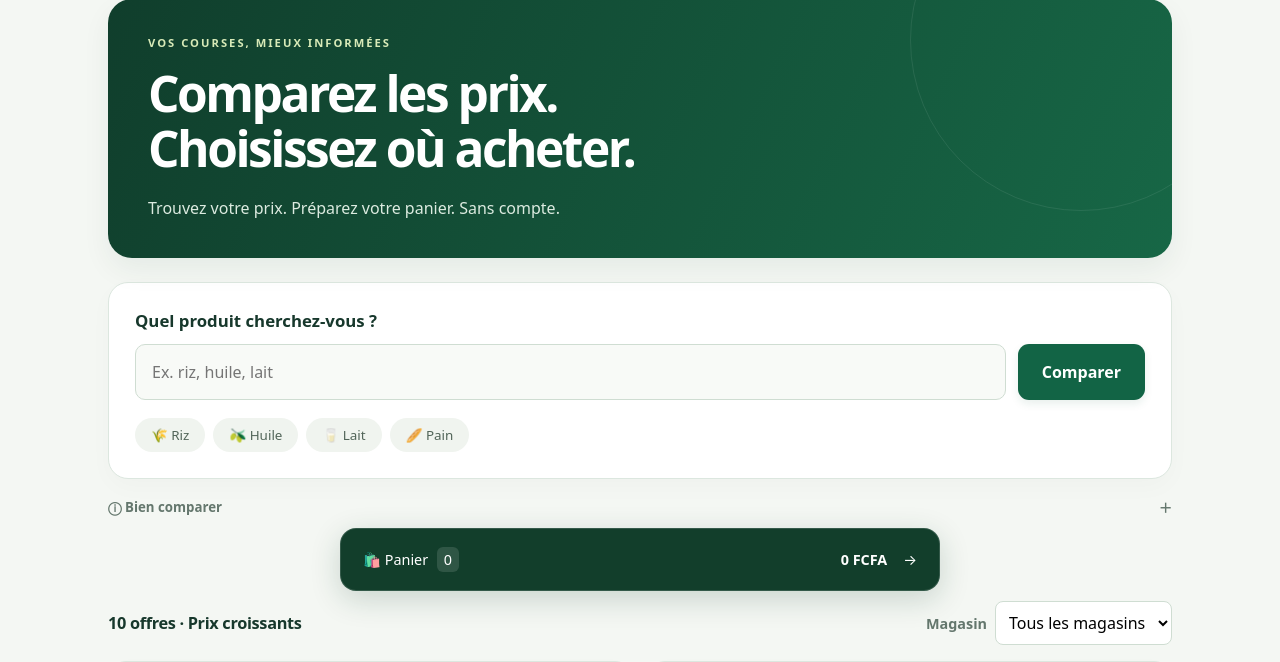
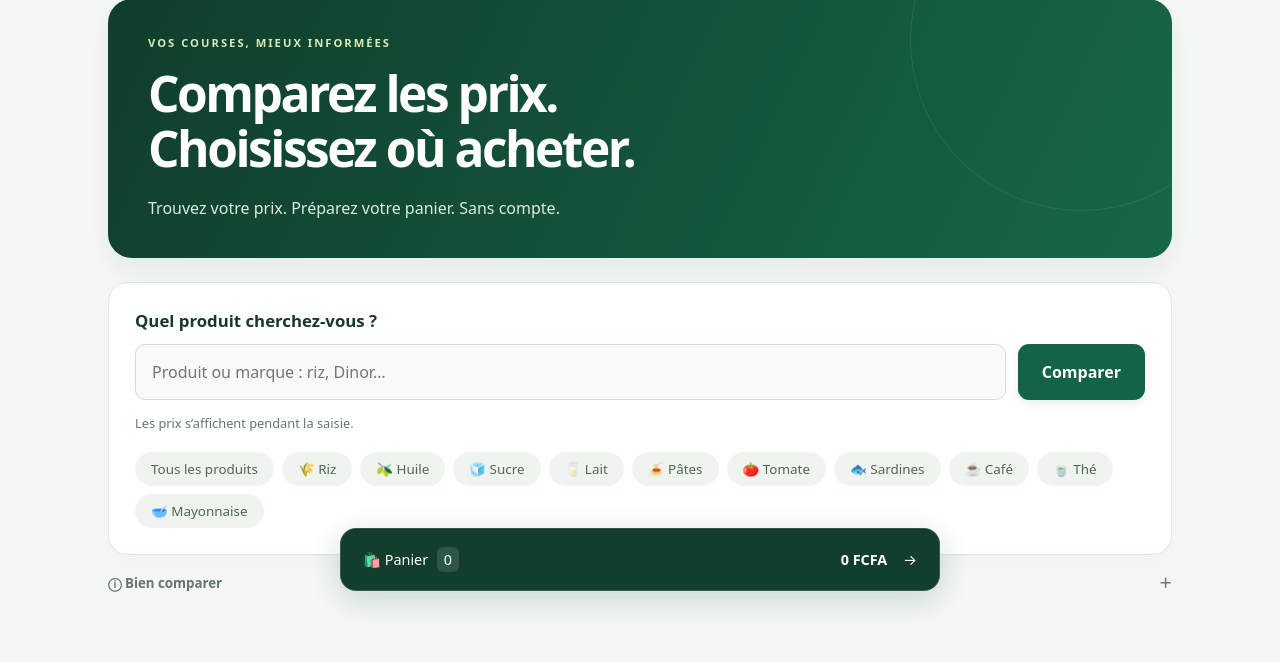
Before and after one commit to patrickeudess/compareprix, a Flask app: page / in a window 1280 px wide. Shown: the part 191-853 px from the top of the page. Run offline with Flask 3, Linux system fonts and the light colour scheme; data that the repository does not hold is empty; some libraries are stand-ins or nearby versions.

Commit message:
Make product search instant with accent tolerance and quick categories

```diff
--- a/templates/index.html
+++ b/templates/index.html
@@ -15,8 +15,8 @@
 <nav class="page-nav" aria-label="Navigation principale"><a href="./" aria-current="page"><span aria-hidden="true">🔎</span><span>Comparer</span></a><a href="./panier.html"><span aria-hidden="true">🛍️</span><span>Panier <b id="basketNavCount">0</b></span></a><a href="./contribuer.html"><span aria-hidden="true">📸</span><span>Ajouter un prix</span></a><a href="./compte.html"><span aria-hidden="true">👤</span><span>Compte</span></a></nav>
 <div class="welcome"><p class="eyebrow">Vos courses, mieux informées</p><h2>Comparez les prix.<br>Choisissez où acheter.</h2><p>Trouvez votre prix. Préparez votre panier. Sans compte.</p></div>
 <section class="search-panel" aria-label="Recherche de prix">
-<form id="searchForm"><label for="searchInput">Quel produit cherchez-vous ?</label><div class="search-form"><input id="searchInput" type="search" maxlength="200" placeholder="Ex. riz, huile, lait" required><button class="search-btn" type="submit">Comparer</button></div></form>
-<div class="suggestions" aria-label="Exemples de recherche"><button type="button" data-search="Riz">🌾 Riz</button><button type="button" data-search="Huile">🫒 Huile</button><button type="button" data-search="Lait">🥛 Lait</button><button type="button" data-search="Pain">🥖 Pain</button></div>
+<form id="searchForm"><label for="searchInput">Quel produit cherchez-vous ?</label><div class="search-form"><input id="searchInput" type="search" maxlength="200" placeholder="Produit ou marque : riz, Dinor…" list="productSuggestions" autocomplete="off"><button class="search-btn" type="submit">Comparer</button></div><datalist id="productSuggestions"></datalist><p class="hint">Les prix s’affichent pendant la saisie.</p></form>
+<div class="suggestions" aria-label="Produits courants"><button id="showAllProducts" type="button">Tous les produits</button><button type="button" data-search="Riz">🌾 Riz</button><button type="button" data-search="Huile">🫒 Huile</button><button type="button" data-search="Sucre">🧊 Sucre</button><button type="button" data-search="Lait">🥛 Lait</button><button type="button" data-search="Pâtes">🍝 Pâtes</button><button type="button" data-search="Tomate">🍅 Tomate</button><button type="button" data-search="Sardines">🐟 Sardines</button><button type="button" data-search="Café">☕ Café</button><button type="button" data-search="Thé">🍵 Thé</button><button type="button" data-search="Mayonnaise">🥣 Mayonnaise</button></div>
 </section>
 <details class="quick-help"><summary>ⓘ Bien comparer</summary><p>Comparez le même format. Vérifiez la date et le magasin : les prix sans date sont à confirmer.</p></details>
 <div id="status" class="status" role="status" aria-live="polite">Recherchez un produit pour commencer.</div>
```
